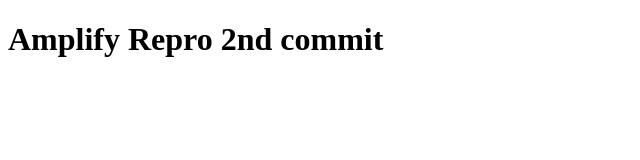
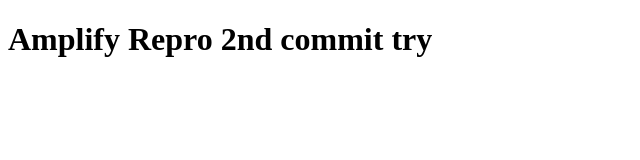
Before and after one commit to Sanayshah2/amplify-repro, a website: page index.html in a window 1280 px wide. Shown: the full height of the page, 0-640 px from the left. Drawn offline with Linux system fonts and the light colour scheme.

Commit message:
Update index.html

```diff
--- a/index.html
+++ b/index.html
@@ -1,2 +1,2 @@
 <!DOCTYPE html>
-<html><body><h1>Amplify Repro 2nd commit</h1></body></html>
+<html><body><h1>Amplify Repro 2nd commit try</h1></body></html>
```
